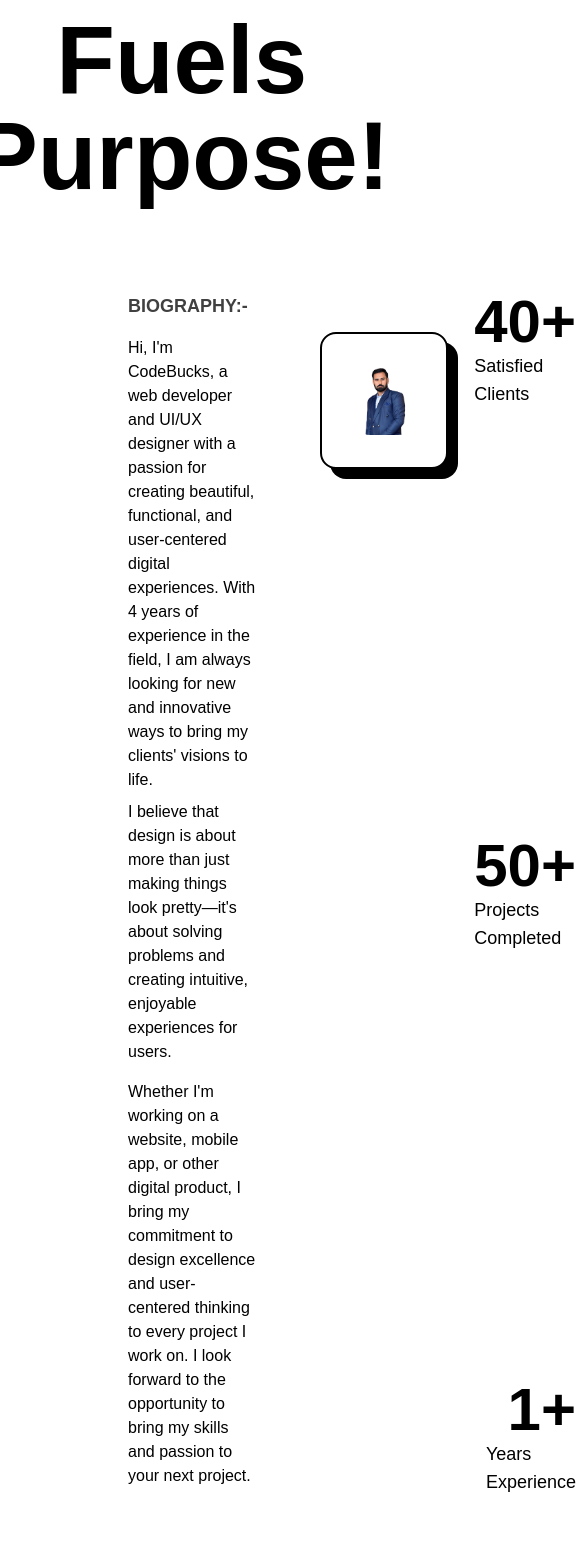
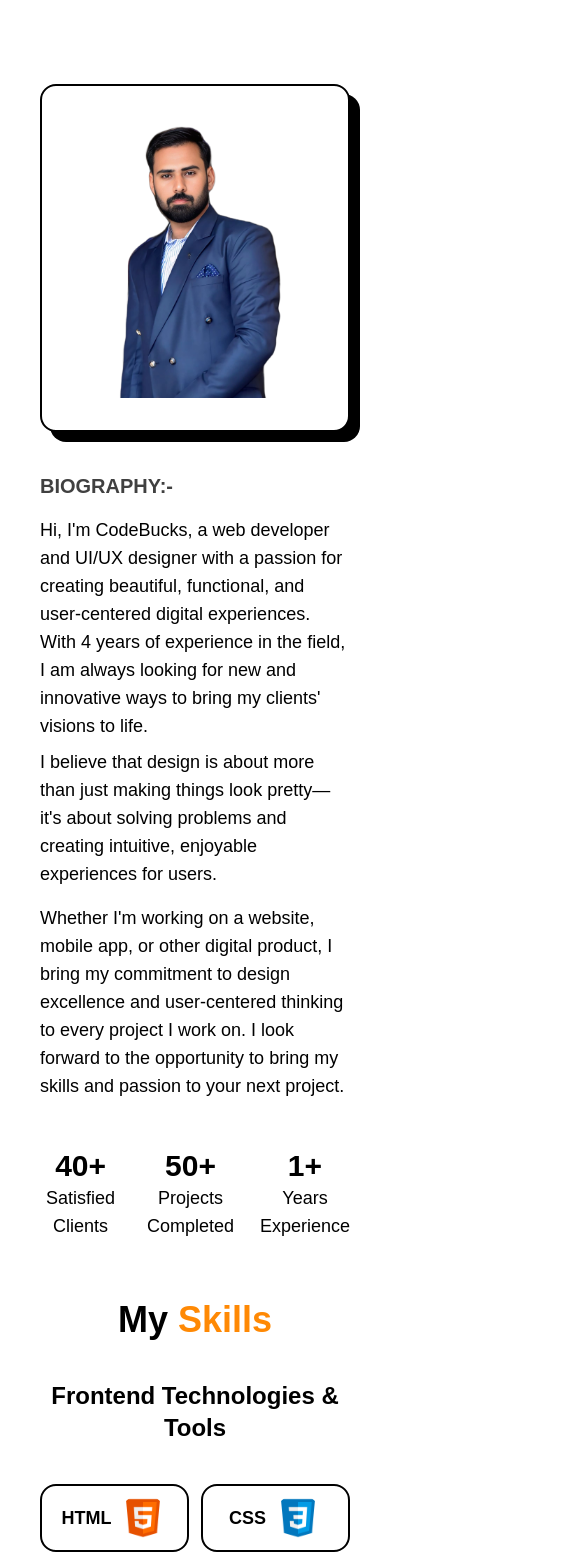
Before and after one commit to nomanchaudhary/Portfolio-Volume2, a React (Vite) app: page /about in a window 390 px wide. Shown: the part 248-1802 px from the top of the page, 576 px wide, since content can reach past the window. Built offline with nearby package versions, Linux system fonts and the light colour scheme.

Commit message:
Responsiveness Completed

```diff
--- a/src/components/CircleIcon.jsx
+++ b/src/components/CircleIcon.jsx
@@ -8,7 +8,7 @@ const CircleIcon = ({ reference }) => {
   });
   return (
     <figure className="absolute left-0 stroke-black dark:stroke-orange-500">
-      <svg className="-rotate-90" width="75" height="75" viewBox="0 0 100 100">
+      <svg className="-rotate-90 sm:w-[55px] sm:h-[55px] md:w-[60px] md:h-[60px] lg:w-[75px] lg:h-[75px] w-[50px] h-[50px]" width="75" height="75" viewBox="0 0 100 100" >
         <circle
           cx="50"
           cy="50"
--- a/src/components/Education.jsx
+++ b/src/components/Education.jsx
@@ -7,7 +7,7 @@ const Details = ({ type, time, institute, coursework }) => {
   return (
     <li
       ref={ref}
-      className="my-10 w-full sm:w-10/12 md:w-8/12 mx-auto flex flex-col justify-between items-center dark:text-white"
+      className="my-8 w-[85%] mx-auto flex flex-col items-start justify-between md:w-[80%]"
     >
       <CircleIcon reference={ref} />
       <motion.div
@@ -15,13 +15,13 @@ const Details = ({ type, time, institute, coursework }) => {
         whileInView={{ y: 0 }}
         transition={{ duration: 0.5 }}
       >
-        <h3 className="capitalize text-xl sm:text-2xl md:text-3xl font-bold font-montserrat text-black dark:text-white text-center sm:text-left">
+        <h3 className="capitalize text-xl sm:text-2xl md:text-3xl font-bold font-montserrat text-black dark:text-white text-left">
           {type}&nbsp;
         </h3>
         <span className="capitalize font-medium font-montserrat text-black/75 dark:text-white/75 block text-center sm:text-left">
           {time} || {institute}
         </span>
-        <p className="font-medium w-full text-black dark:text-white text-sm sm:text-base mt-2 text-center sm:text-left">
+        <p className="font-medium w-full text-black dark:text-white text-lg mt-2 text-left">
           {coursework}
         </p>
       </motion.div>
@@ -43,7 +43,7 @@ function Education() {
       <div ref={ref} className="w-11/12 sm:w-10/12 md:w-8/12 my-15 mx-auto relative">
         <motion.div
           style={{ scaleY: scrollYProgress }}
-          className="absolute left-4 sm:left-9 top-0 w-[3px] sm:w-[4px] bg-black dark:bg-orange-500 h-full"
+          className="absolute left-6 sm:left-6 md:left-7 lg:left-9 top-0 w-[3px] sm:w-[4px] bg-black dark:bg-orange-500 h-full"
         ></motion.div>
         <ul className="w-full flex flex-col justify-between items-start ml-5">
           <Details
--- a/src/components/Experience.jsx
+++ b/src/components/Experience.jsx
@@ -7,7 +7,7 @@ const Details = ({ position, company, companyLink, time, location, work }) => {
   return (
     <li
       ref={ref}
-      className="my-10 w-full sm:w-10/12 md:w-8/12 mx-auto flex flex-col justify-between items-center"
+      className="my-8 w-[85%] mx-auto flex flex-col items-start justify-between md:w-[80%]"
     >
       <CircleIcon reference={ref} />
       <motion.div
@@ -15,20 +15,21 @@ const Details = ({ position, company, companyLink, time, location, work }) => {
         whileInView={{ y: 0 }}
         transition={{ duration: 0.5 }}
       >
-        <h3 className="capitalize text-xl sm:text-2xl md:text-3xl font-bold font-montserrat text-black dark:text-white text-center sm:text-left">
-          {position}&nbsp;{" "}
+        <h3 className="capitalize text-xl sm:text-2xl md:text-3xl font-bold font-montserrat text-black dark:text-white text-left">
+          {position}&nbsp;
           <a
             className="text-orange-500 dark:text-orange-400 cursor-pointer items-center"
             href={companyLink}
             target="_blank"
+            rel="noopener noreferrer"
           >
             @{company}
           </a>
         </h3>
-        <span className="capitalize font-medium font-montserrat text-black/75 dark:text-white/75 block text-center sm:text-left">
+        <span className="capitalize font-medium font-montserrat text-black/75 dark:text-white/75 block text-left mt-1">
           {time} || {location}
         </span>
-        <p className="font-medium w-full text-black dark:text-white text-sm sm:text-base mt-2 text-center sm:text-left">
+        <p className="font-medium w-full text-black dark:text-white text-lg mt-2 text-left">
           {work}
         </p>
       </motion.div>
@@ -42,15 +43,16 @@ function Experience() {
     target: ref,
     offset: ["start end", "center start"],
   });
+
   return (
-    <div className="my-20">
+    <div className="my-10">
       <h2 className="text-4xl sm:text-5xl md:text-6xl lg:text-7xl font-bold w-full text-center font-montserrat text-black dark:text-white">
         Experience
       </h2>
       <div ref={ref} className="w-11/12 sm:w-10/12 md:w-8/12 my-15 mx-auto relative">
         <motion.div
           style={{ scaleY: scrollYProgress }}
-          className="absolute left-4 sm:left-9 top-0 w-[3px] sm:w-[4px] bg-black dark:bg-orange-500 h-full"
+          className="absolute left-6 sm:left-6 md:left-7 lg:left-9 top-0 w-[3px] sm:w-[4px] bg-black dark:bg-orange-500 h-full"
         ></motion.div>
         <ul className="w-full flex flex-col justify-between items-start ml-5">
           <Details
--- a/src/components/Footer.jsx
+++ b/src/components/Footer.jsx
@@ -4,7 +4,7 @@ import { Link } from "react-router-dom";
 function Footer() {
   return (
     <footer className="w-full border-t-2 border-solid dark:bg-black dark:border-white">
-      <div className="flex flex-col sm:flex-row justify-between items-center px-8 sm:px-32 py-8">
+      <div className="flex flex-col sm:flex-row justify-between items-center px-8 sm:px-16 md:px-16 lg:px-32 md:gap-x-10 md:flex-row py-8">
         <span className="text-base sm:text-lg font-montserrat text-black dark:text-white">
           {new Date().getFullYear()} &copy; All Rights Reserved
         </span>
--- a/src/components/Header.jsx
+++ b/src/components/Header.jsx
@@ -52,7 +52,7 @@ function Header() {
         </div>
       </div>
       {isOpen && (
-        <div className="min-w-[80vw] sm:min-w-[90vw] flex justify-between items-center flex-col fixed top-1/2 left-1/2 -translate-x-1/2 -translate-y-1/2 py-20 bg-black text-white  dark:bg-white/75 dark:text-black rounded-lg z-50 backdrop-blur-md">
+        <div className="min-w-[80vw] sm:min-w-[90vw] -mt-16 flex justify-between items-center flex-col fixed top-1/2 left-1/2 -translate-x-1/2  -translate-y-1/2 py-20 bg-black text-white  dark:bg-white/75 dark:text-black rounded-lg z-50 backdrop-blur-md">
           <nav className="flex flex-col items-center gap-4 font-medium font-montserrat">
             <Link to="/" onClick={toggleMenu}>Home</Link>
             <Link to="/about" onClick={toggleMenu}>About</Link>
@@ -60,7 +60,7 @@ function Header() {
             <Link to="/contact" onClick={toggleMenu}>Contact</Link>
           </nav>
 
-          <div className="flex gap-x-6 mt-4">
+          <div className="flex gap-x-6 items-center mt-4 ">
             {socialLinks.map(({ icon: Icon, link }, index) => (
               <motion.a
                 key={index}
--- a/src/components/HireMe.jsx
+++ b/src/components/HireMe.jsx
@@ -8,9 +8,9 @@ function HireMe() {
   return (
     <div
       className="
-      absolute
+      absolute md:fixed lg:fixed
         top-0 right-2
-        md:top-auto md:bottom-8 md:left-8 md:right-auto
+        md:top-auto md:bottom-5 md:left-5 md:right-auto
         flex items-center justify-center
       "
     >
--- a/src/components/Skills.jsx
+++ b/src/components/Skills.jsx
@@ -21,22 +21,22 @@ function Skills() {
   ];
   return (
     <>
-      <h2 className="text-6xl sm:text-8xl font-bold font-montserrat mt-30 w-full text-center text-black dark:text-white">
+      <h2 className="text-4xl sm:text-6xl md:text-6xl lg:text-8xl font-bold font-montserrat mt-15 sm:mt-20 md:mt-30 lg:mt-30 w-full text-center text-black dark:text-white">
         My <span className="text-orange-400">Skills</span>
       </h2>
-      <h2 className="text-2xl sm:text-3xl font-bold font-montserrat mt-10 text-black dark:text-white">
-        Frontend Technologies && Tools
+      <h2 className="text-2xl text-center sm:text-3xl md:text-3xl lg:text-3xl font-bold font-montserrat mt-10 text-black dark:text-white">
+        Frontend Technologies & Tools
       </h2>
-      <div className="grid grid-cols-2 sm:grid-cols-4 gap-6 m-10">
+      <div className="grid grid-cols-2 gap-y-3 gap-x-3 mt-10 md:grid md:grid-cols-3 lg:grid lg:grid-cols-4 sm:grid-cols-2 gap-2 md:gap-6">
         {Skills.map(({ img, title }, index) => (
           <div
             key={index}
-            className="flex justify-center items-center p-2 gap-2 border-2 border-black dark:border-white rounded-2xl"
+            className="flex justify-center items-center text-center p-2 gap-2 border-2 border-black dark:border-white rounded-2xl "
           >
             <div className="text-lg sm:text-xl font-montserrat font-semibold text-black dark:text-white">
               {title}
             </div>
-            <img src={img} alt={title} className="w-16 h-16 sm:w-20 sm:h-20 rounded-full" />
+            <img src={img} alt={title} className="w-12 h-12 sm:w-16 sm:h-16 md:w-20 md:h-20 rounded-full" />
           </div>
         ))}
       </div>
--- a/src/pages/About.jsx
+++ b/src/pages/About.jsx
@@ -1,7 +1,12 @@
 import React, { useRef, useEffect } from "react";
 import AnimatedText from "../components/AnimatedText";
 import profilePic from "../assets/Profile.png";
-import { motionValue, useInView, useMotionValue, useSpring } from "framer-motion";
+import {
+  motionValue,
+  useInView,
+  useMotionValue,
+  useSpring,
+} from "framer-motion";
 import Skills from "../components/Skills";
 import Experience from "../components/Experience";
 import Education from "../components/Education";
@@ -9,7 +14,7 @@ import Education from "../components/Education";
 function About() {
   const AnimatedNumbers = ({ value }) => {
     const ref = useRef(null);
-    const motionvalue = useMotionValue(0); // Declare inside the component
+    const motionvalue = useMotionValue(0);
     const springvalue = useSpring(motionvalue, { duration: 3000 });
     const isInview = useInView(ref);
 
@@ -31,31 +36,31 @@ function About() {
   };
 
   return (
-    <main className="flex flex-col justify-center items-center w-full dark:bg-black dark:text-white">
-      <div className="px-32 py-20">
+    <main className="flex flex-col justify-center items-center w-full dark:bg-black dark:text-white px-10 sm:px-16 md:px-16 lg:px-32">
+      <div className="px-10 py-10 md:py-20 lg:py-20">
         <AnimatedText
           text="Passion Fuels Purpose!"
-          className="font-bold self-center text-8xl"
+          className="font-bold self-center text-4xl md:text-6xl lg:text-8xl"
         />
       </div>
-      <div className="grid grid-cols-8 gap-16 w-full px-32">
-        <div className="col-span-3 flex flex-col items-start justify-start">
-          <h2 className="mb-4 text-lg font-bold font-montserrat uppercase text-black/75">
+      <div className="flex flex-col gap-10 md:grid md:grid-cols-8 md:gap-16 w-full lg:w-full lg:grid lg:grid-cols-8 lg:gap-16">
+        <div className="md:col-span-4 order-2 md:order-none lg:order-none lg:col-span-3 md:w-full lg:w-full flex flex-col items-start justify-start">
+          <h2 className="mb-4 text-xl font-bold font-montserrat uppercase text-black/75 dark:text-white/75">
             Biography:-
           </h2>
-          <p className="font-medium font-montserrat">
+          <p className="text-lg font-medium font-montserrat">
             Hi, I'm CodeBucks, a web developer and UI/UX designer with a passion
             for creating beautiful, functional, and user-centered digital
             experiences. With 4 years of experience in the field, I am always
             looking for new and innovative ways to bring my clients' visions to
             life.
           </p>
-          <p className="font-medium my-2 font-montserrat">
+          <p className="text-lg font-medium my-2 font-montserrat">
             I believe that design is about more than just making things look
             pretty—it's about solving problems and creating intuitive, enjoyable
             experiences for users.
           </p>
-          <p className="font-medium my-2 font-montserrat">
+          <p className="text-lg font-medium my-2 font-montserrat">
             Whether I'm working on a website, mobile app, or other digital
             product, I bring my commitment to design excellence and
             user-centered thinking to every project I work on. I look forward to
@@ -63,7 +68,7 @@ function About() {
           </p>
         </div>
 
-        <div  className="col-span-3 h-max relative border-2 border-solid bg-white dark:bg-black rounded-2xl rounded-br-2xl p-8 mt-10 shadow-[10px_10px_0px_0px_rgba(0,_0,_0,_1)] dark:shadow-[10px_10px_0px_0px_rgba(255,_255,_255,_1)]">
+        <div className="md:col-span-4 order-1 md:order-none lg:order-none lg:col-span-3 h-max relative border-2 border-solid bg-white dark:bg-black rounded-2xl rounded-br-2xl p-8 mt-10 shadow-[10px_10px_0px_0px_rgba(0,_0,_0,_1)] dark:shadow-[10px_10px_0px_0px_rgba(255,_255,_255,_1)]">
           <img
             src={profilePic}
             alt="Noman Chaudhary"
@@ -71,34 +76,37 @@ function About() {
           />
         </div>
 
-        <div className="col-span-2 flex flex-col justify-between items-end">
-          <div className="flex flex-col items-end justify-center">
-            <span className="text-6xl font-bold font-montserrat inline-block">
+        <div className="col-span-2 order-3 md:order-none lg:order-none sm:col-span-8 md:col-span-8 lg:col-span-2 flex flex-row items-center gap-5 justify-center
+        sm:flex-row sm:items-center sm:justify-center md:flex-row md:justify-center md:items-center lg:flex-col lg:justify-between lg:items-end md:w-full">
+          <div className="flex flex-col items-center text-center lg:items-end justify-center md:flex-col md:items-center md:justify-center md:w-full">
+            <span className="text-3xl md:text-6xl lg:text-6xl font-bold font-montserrat inline-block">
               <AnimatedNumbers value={40} />+
             </span>
             <h1 className="text-lg font-medium font-montserrat">
               Satisfied Clients
             </h1>
           </div>
-          <div className="flex flex-col items-end justify-center">
-            <span className="text-6xl font-bold font-montserrat inline-block">
+          <div className="flex flex-col items-center text-center lg:items-end justify-center md:flex-col md:items-center md:justify-center md:w-full">
+            <span className="text-3xl md:text-6xl lg:text-6xl font-bold font-montserrat inline-block">
               <AnimatedNumbers value={50} />+
             </span>
             <h1 className="text-lg font-medium font-montserrat">
               Projects Completed
             </h1>
           </div>
-          <div className="flex flex-col items-end justify-center">
-            <span className="text-6xl font-bold font-montserrat inline-block">
+          <div className="flex flex-col items-center text-center lg:items-end justify-center md:flex-col md:items-center md:justify-center md-w-full">
+            <span className="text-3xl md:text-6xl lg:text-6xl font-bold font-montserrat inline-block">
               <AnimatedNumbers value={1} />+
             </span>
-            <h1 className="text-lg font-medium font-montserrat">Years Experience</h1>
+            <h1 className="text-lg font-medium font-montserrat">
+              Years Experience
+            </h1>
           </div>
         </div>
       </div>
 
       <Skills />
-      <Experience />
+      <Experience/>
       <Education />
     </main>
   );
--- a/src/pages/Home.jsx
+++ b/src/pages/Home.jsx
@@ -32,7 +32,7 @@ function Home() {
             <motion.img
               src={profilePic}
               alt="Profile picture of Noman Chaudhary"
-              className="w-4/5 sm:w-3/5 md:w-full h-auto"
+              className="w-4/5 sm:w-3/4 md:w-full h-auto"
               initial={{ opacity: 0 }}
               animate={{ opacity: 1 }}
               transition={{ duration: 1.5 }}
@@ -43,7 +43,7 @@ function Home() {
           <div className="w-full flex flex-col items-center md:items-start lg:items-start md:py-20 lg:py-20 justify-center font-montserrat">
             <AnimatedText
               text="Turning vision into reality with code and design."
-              className="font-bold text-4xl font-montserrat text-center md:text-left sm:text-4xl md:text-6xl"
+              className="font-bold text-4xl font-montserrat text-center md:text-left sm:text-4xl md:text-6xl lg:text-6xl"
             />
             <p className="py-4 text-xl text-center md:text-left font-medium">
               As a skilled full-stack developer, I am dedicated to turning ideas
--- a/src/pages/Projects.jsx
+++ b/src/pages/Projects.jsx
@@ -29,7 +29,7 @@ const FeaturedProject = ({ type, img, title, summary, link, github }) => {
         <p className="my-2 font-medium text-black text-sm sm:text-base dark:text-white">
           {summary}
         </p>
-        <div className="w-full flex items-center mt-4">
+        <div className="w-full flex justify-between items-center mt-4 sm:w-full sm:flex sm:items-center sm:mt-4 md:w-full md:flex md:items-center md:justify-normal md:mt-4 lg:w-full lg:flex lg:items-center lg:justify-normal lg:mt-4">
           <Link to={github} target="_blank">
             <FaGithub size={50}/>
           </Link>
@@ -96,7 +96,7 @@ function Projects() {
           className="font-bold self-center text-3xl sm:text-5xl md:text-6xl"
         />
       </div>
-      <div className="grid grid-cols-1 md:grid-cols-12 w-full gap-6 md:gap-12 px-4 sm:px-10 md:px-20 lg:px-32 mb-10 sm:mb-16">
+      <div className="grid grid-cols-1 md:grid-cols-12 w-full gap-6 md:gap-12 px-6 sm:px-10 md:px-20 lg:px-32 mb-10 sm:mb-16">
         <div className="col-span-12">
           <FeaturedProject
             title="Portfolio Volume 1"
```
Also changed, not shown: src/pages/Contact.jsx (+32 -7 lines).
